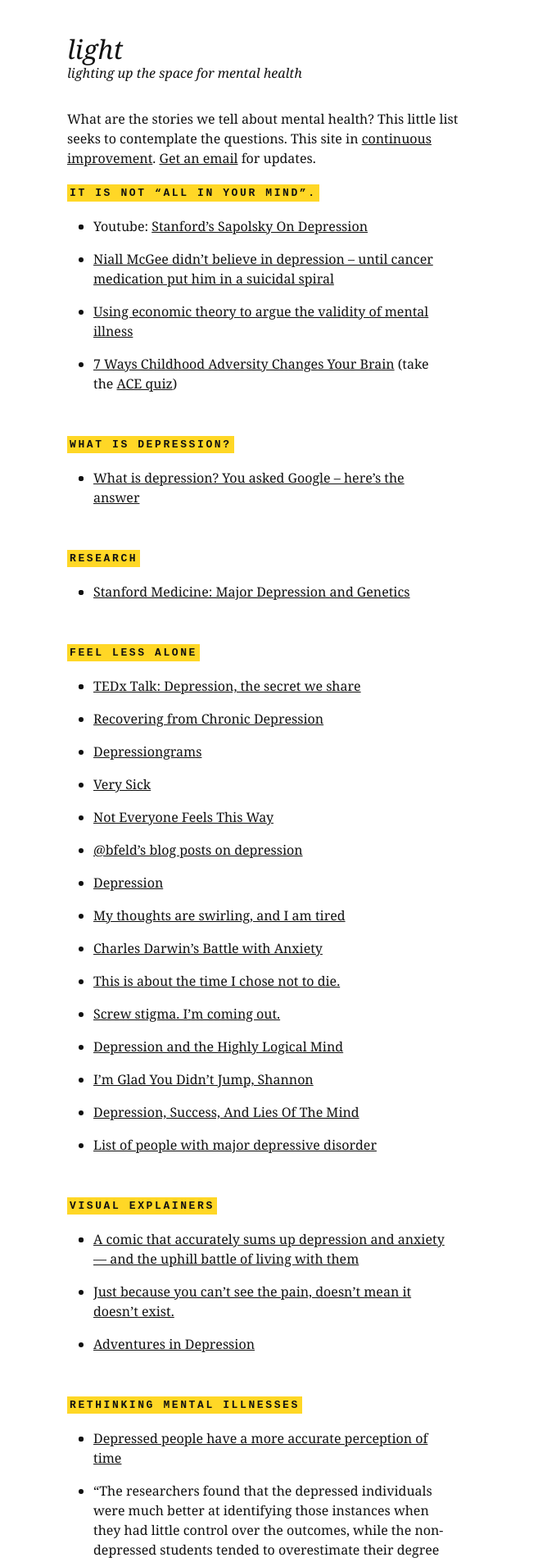
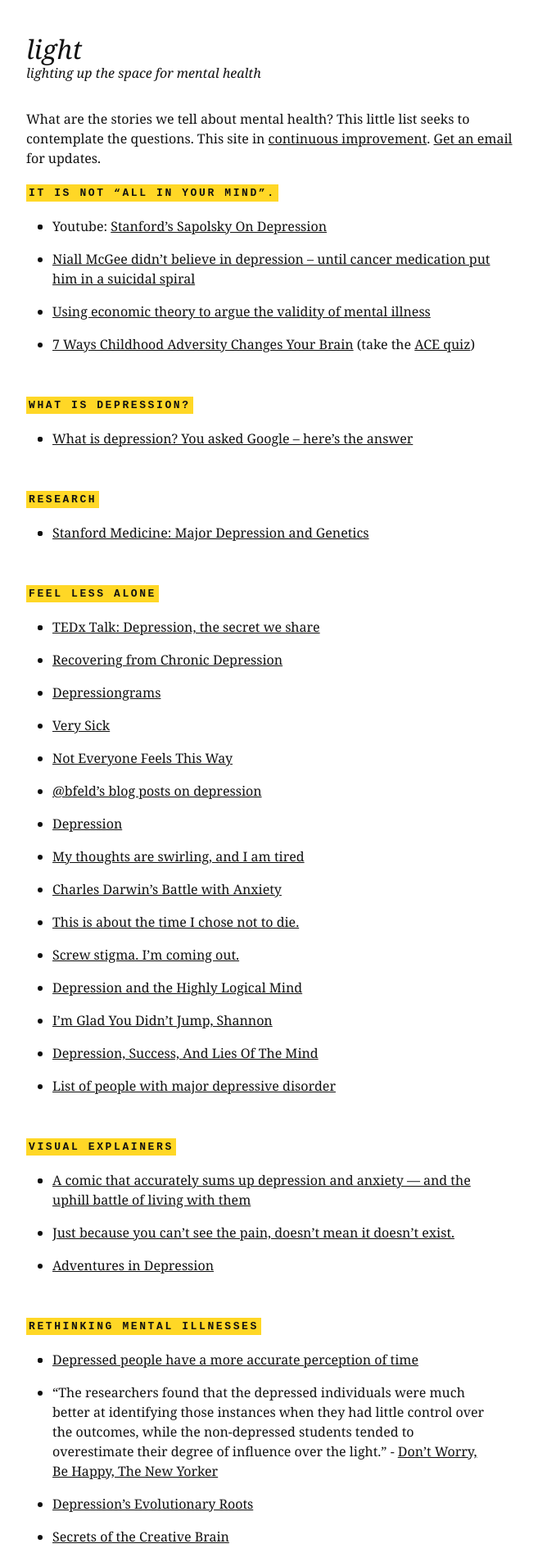
Before and after one commit to wynlim/light, a Jekyll site: the page built from index.md, in a window 1280 px wide. Shown: the top 1906 px of the page at 82% size, without its empty margins (308-965 px from the left). Built offline with Jekyll 4.4.1, drawn with Linux system fonts in a browser that asks for light colours.

Commit message:
more stylistic updates

```diff
--- a/_sass/_base.scss
+++ b/_sass/_base.scss
@@ -35,6 +35,11 @@
 	padding: 3px;
 }
 
+h3 {
+	font-size: 0.9em;
+	font-style: italic;
+}
+
 ul {
 	margin-bottom: 3em;
 	ul {
--- a/css/main.scss
+++ b/css/main.scss
@@ -23,7 +23,7 @@
 $grey-color-dark:  darken($grey-color, 25%);
 
 // Width of the content area
-$content-width:    500px;
+$content-width:    600px;
 
 $on-palm:          500px;
 $on-laptop:        500px;
```
